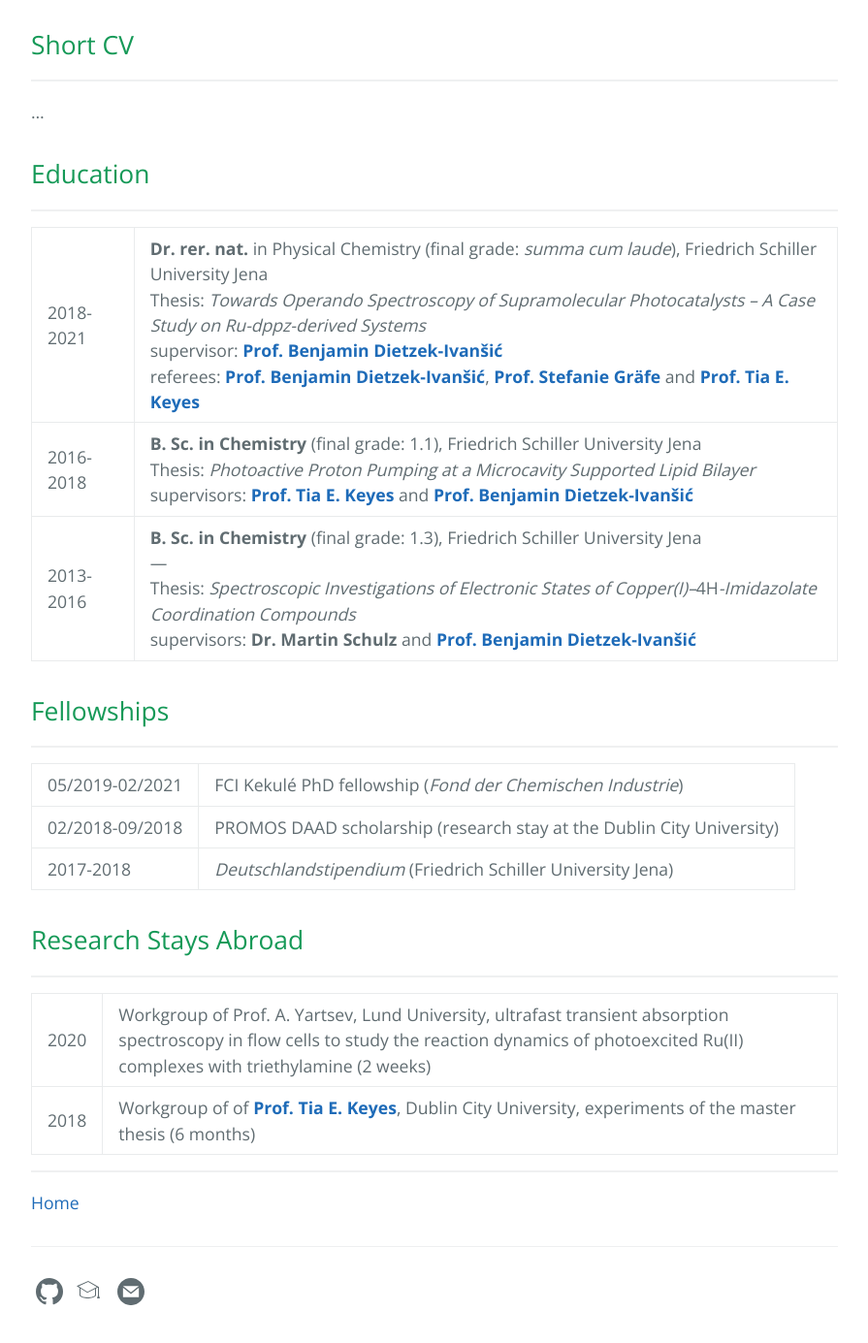
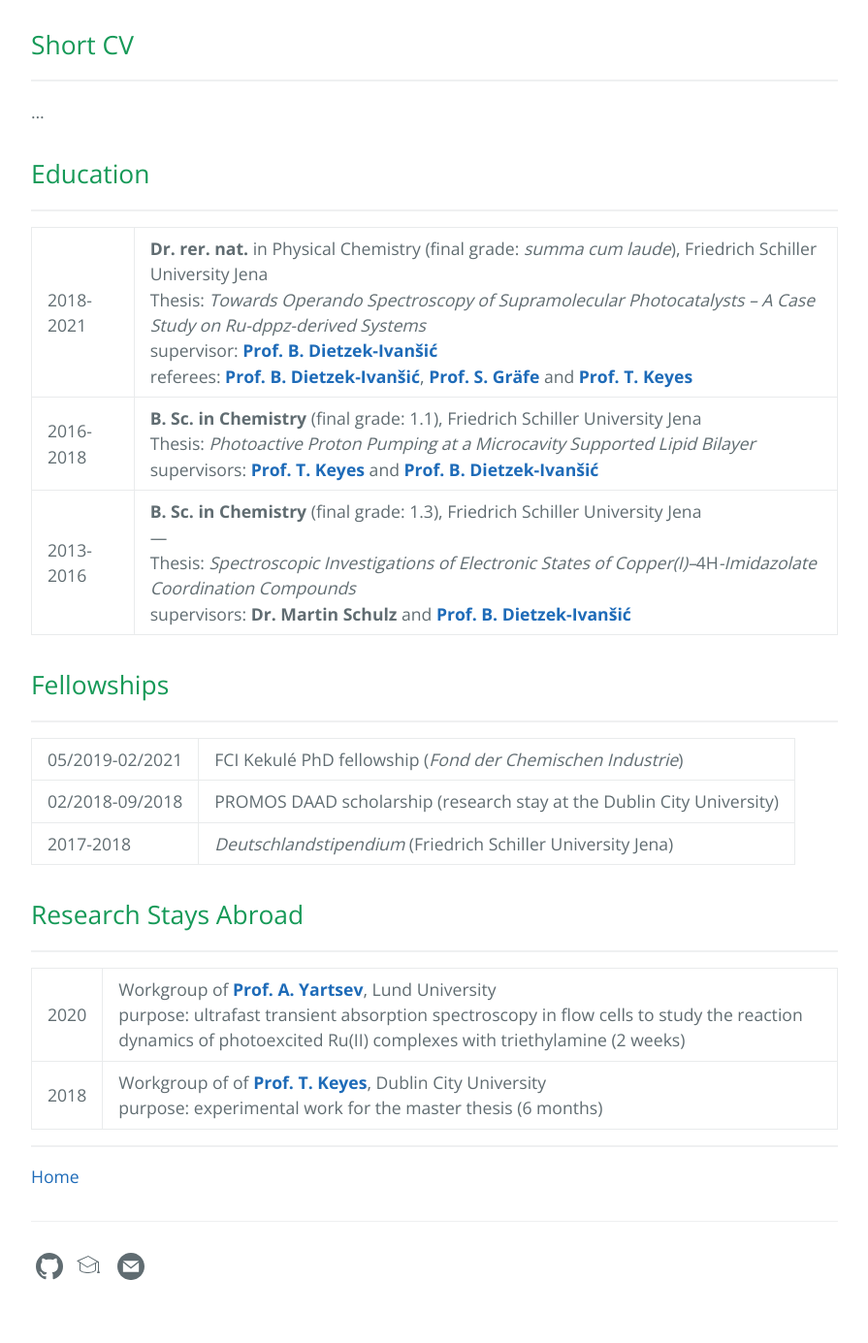
Before and after one commit to carolin-m/carolin-m.github.io, a Jekyll site: the page built from about.md, in a window 1280 px wide and 1400 px high, scrolled down 394 px. Shown: the top 1385 px of the window at 97% size, without its empty margins (192-1087 px from the left). Built offline with Jekyll 4.4.1, drawn with Linux system fonts in a browser that asks for light colours.

Commit message:
Update about.md

```diff
--- a/about.md
+++ b/about.md
@@ -15,9 +15,9 @@
 ## Education <br>
 ________________
 
-| 2018-2021  | **Dr. rer. nat.** in Physical Chemistry (final grade: *summa cum laude*), Friedrich Schiller University Jena <br /> Thesis: *Towards Operando Spectroscopy of Supramolecular Photocatalysts – A Case Study on Ru-dppz-derived Systems* <br /> supervisor: [**Prof. Benjamin Dietzek-Ivanšić**](https://www.ipc.uni-jena.de/en/AGDietzek) <br /> referees: [**Prof. Benjamin Dietzek-Ivanšić**](https://www.ipc.uni-jena.de/en/AGDietzek), [**Prof. Stefanie Gräfe**](https://www.ipc.uni-jena.de/Theochem) and [**Prof. Tia E. Keyes**](https://sites.google.com/dcu.ie/keyes-research-group/home)  |
-| 2016-2018 | **B. Sc. in Chemistry** (final grade: 1.1), Friedrich Schiller University Jena <br /> Thesis: *Photoactive Proton Pumping at a Microcavity Supported Lipid Bilayer* <br /> supervisors: [**Prof. Tia E. Keyes**](https://sites.google.com/dcu.ie/keyes-research-group/home) and  [**Prof. Benjamin Dietzek-Ivanšić**](https://www.ipc.uni-jena.de/en/AGDietzek) |
-| 2013-2016 | **B. Sc. in Chemistry** (final grade: 1.3), Friedrich Schiller University Jena <br /> --- <br /> Thesis: *Spectroscopic Investigations of Electronic States of Copper(I)–*4H*-Imidazolate Coordination Compounds* <br /> supervisors: **Dr. Martin Schulz** and [**Prof. Benjamin Dietzek-Ivanšić**](https://www.ipc.uni-jena.de/en/AGDietzek) |
+| 2018-2021  | **Dr. rer. nat.** in Physical Chemistry (final grade: *summa cum laude*), Friedrich Schiller University Jena <br /> Thesis: *Towards Operando Spectroscopy of Supramolecular Photocatalysts – A Case Study on Ru-dppz-derived Systems* <br /> supervisor: [**Prof. B. Dietzek-Ivanšić**](https://www.ipc.uni-jena.de/en/AGDietzek) <br /> referees: [**Prof. B. Dietzek-Ivanšić**](https://www.ipc.uni-jena.de/en/AGDietzek), [**Prof. S. Gräfe**](https://www.ipc.uni-jena.de/Theochem) and [**Prof. T. Keyes**](https://sites.google.com/dcu.ie/keyes-research-group/home)  |
+| 2016-2018 | **B. Sc. in Chemistry** (final grade: 1.1), Friedrich Schiller University Jena <br /> Thesis: *Photoactive Proton Pumping at a Microcavity Supported Lipid Bilayer* <br /> supervisors: [**Prof. T. Keyes**](https://sites.google.com/dcu.ie/keyes-research-group/home) and  [**Prof. B. Dietzek-Ivanšić**](https://www.ipc.uni-jena.de/en/AGDietzek) |
+| 2013-2016 | **B. Sc. in Chemistry** (final grade: 1.3), Friedrich Schiller University Jena <br /> --- <br /> Thesis: *Spectroscopic Investigations of Electronic States of Copper(I)–*4H*-Imidazolate Coordination Compounds* <br /> supervisors: **Dr. Martin Schulz** and [**Prof. B. Dietzek-Ivanšić**](https://www.ipc.uni-jena.de/en/AGDietzek) |
 
 ## Fellowships <br>
 ________________
@@ -29,8 +29,8 @@
 ## Research Stays Abroad <br>
 ________________
 
-| 2020 | Workgroup of Prof. A. Yartsev, Lund University, ultrafast transient absorption spectroscopy in flow cells to study the reaction dynamics of photoexcited Ru(II) complexes with triethylamine (2 weeks) |
-| 2018 | Workgroup of of [**Prof. Tia E. Keyes**](https://sites.google.com/dcu.ie/keyes-research-group/home), Dublin City University, experiments of the master thesis (6 months) |
+| 2020 | Workgroup of [**Prof. A. Yartsev**](https://portal.research.lu.se/en/persons/arkady-yartsev), Lund University <br /> purpose: ultrafast transient absorption spectroscopy in flow cells to study the reaction dynamics of photoexcited Ru(II) complexes with triethylamine (2 weeks) |
+| 2018 | Workgroup of of [**Prof. T. Keyes**](https://sites.google.com/dcu.ie/keyes-research-group/home), Dublin City University <br /> purpose: experimental work for the master thesis (6 months) |
 
 ___________
 
```
